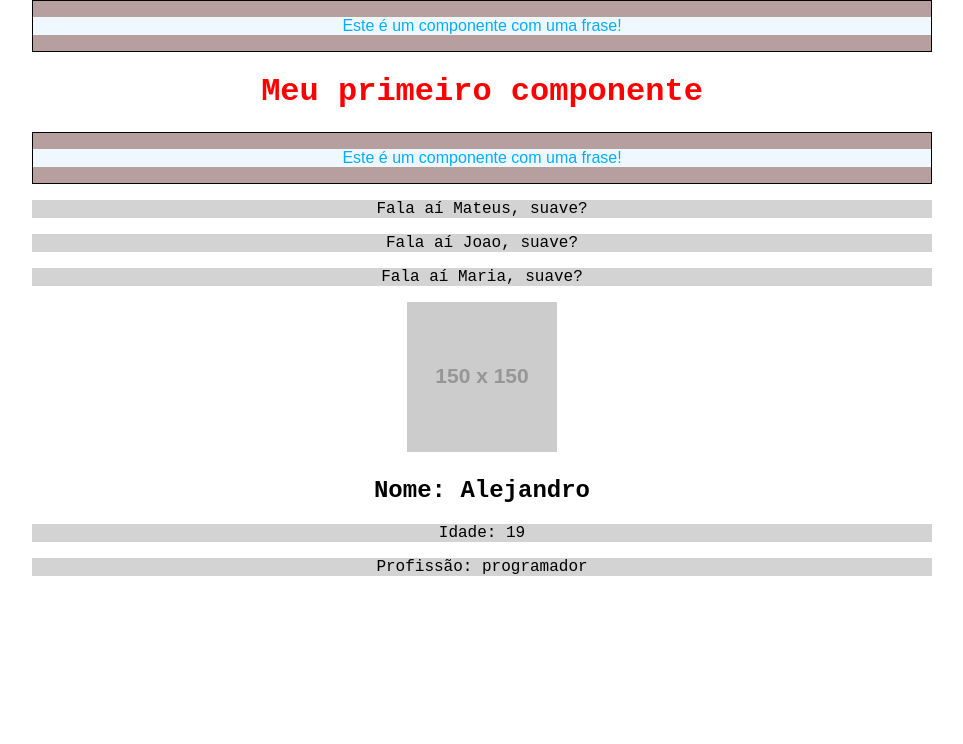
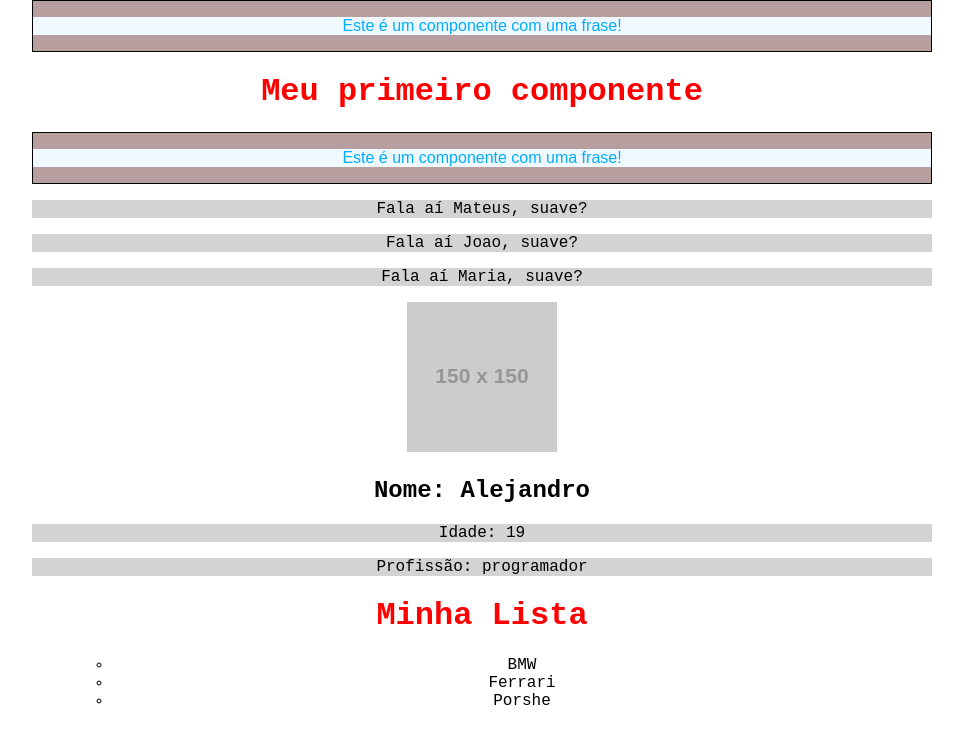
Before and after one commit to alejandrofonsecac/react, a React (Create React App) app in the folder meu-projeto/: page / in a window 1280 px wide. Shown: the top 744 px of the page, without its empty margins (158-1121 px from the left). Built offline with nearby package versions, Linux system fonts and the light colour scheme.

Commit message:
Fragments

```diff
--- a/meu-projeto/src/App.js
+++ b/meu-projeto/src/App.js
@@ -3,6 +3,7 @@ import './App.css'
 import HelloWorld from './components/HelloWorld'
 import SayMyName from './components/SaMyName';
 import Person from './components/person';
+import List from './components/List';
 
 function App() {
   /*let name = 'Gustavo'
@@ -35,6 +36,7 @@ function App() {
       nome = 'Alejandro'
       idade = '19'
       profissao = 'programador'/>
+      <List/>
     </div>
   )
 }
--- /dev/null
+++ b/meu-projeto/src/components/Item.js
@@ -0,0 +1,11 @@
+function Item(props){
+    return (
+        <>
+            <ul>
+                <li>{props.marca}</li>
+            </ul>
+        </>
+    )
+}
+
+export default Item
--- /dev/null
+++ b/meu-projeto/src/components/List.js
@@ -0,0 +1,16 @@
+import Item from './Item'
+
+function List(){
+    return (
+        <>
+            <h1>Minha Lista</h1>
+            <ul>
+                <Item marca='BMW'/>
+                <Item marca='Ferrari'/>
+                <Item marca='Porshe'/>
+            </ul>
+        </>
+    )
+}
+
+export default List
```
